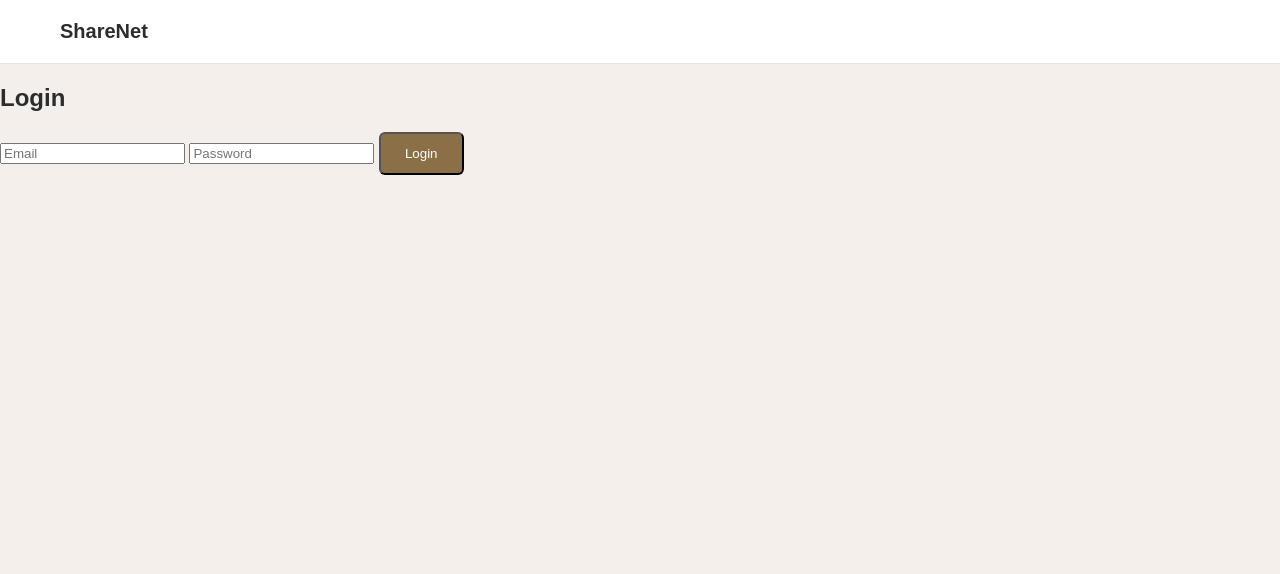
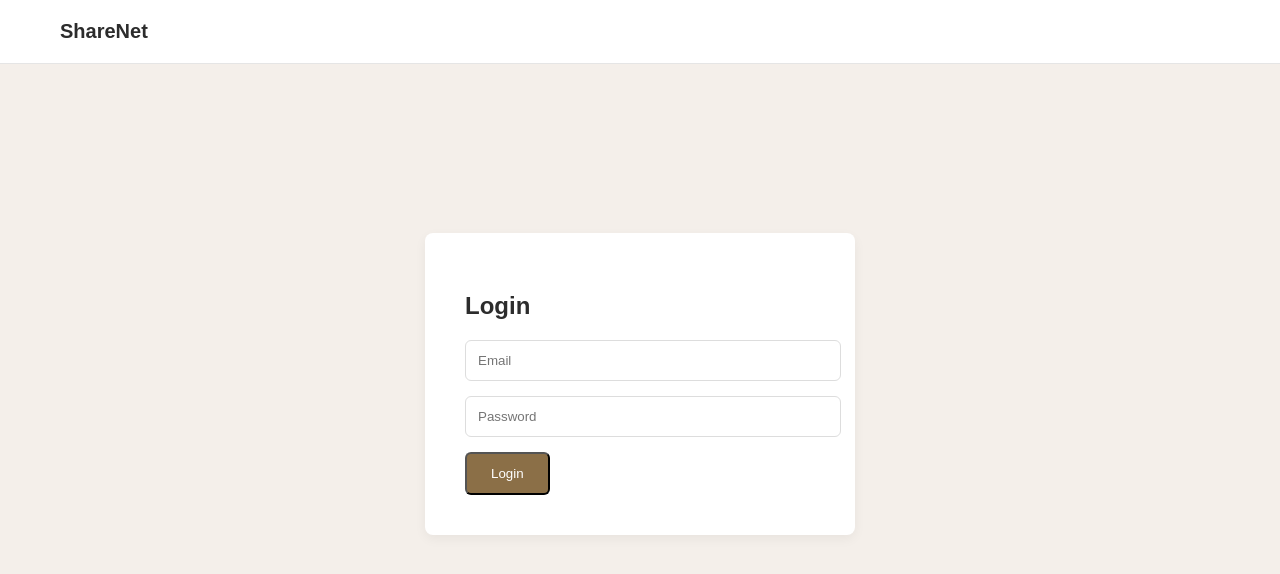
Before and after one commit to Hanifa78/roommate-app, a website: page client/login.html in a window 1280 px wide. Drawn offline with Linux system fonts and the light colour scheme.

Commit message:
added to style.css

```diff
--- a/client/css/style.css
+++ b/client/css/style.css
@@ -87,3 +87,31 @@ padding: 30px;
 background: #EDE6DF;
 margin-top: 60px;
 }
+
+
+.auth-container {
+display: flex;
+justify-content: center;
+align-items: center;
+height: 80vh;
+}
+
+.auth-card {
+background: white;
+padding: 40px;
+width: 350px;
+border-radius: 8px;
+box-shadow: 0 4px 12px rgba(0,0,0,0.05);
+}
+
+.auth-card h2 {
+margin-bottom: 20px;
+}
+
+.auth-card input {
+width: 100%;
+padding: 12px;
+margin-bottom: 15px;
+border: 1px solid #DDD;
+border-radius: 6px;
+}
```
